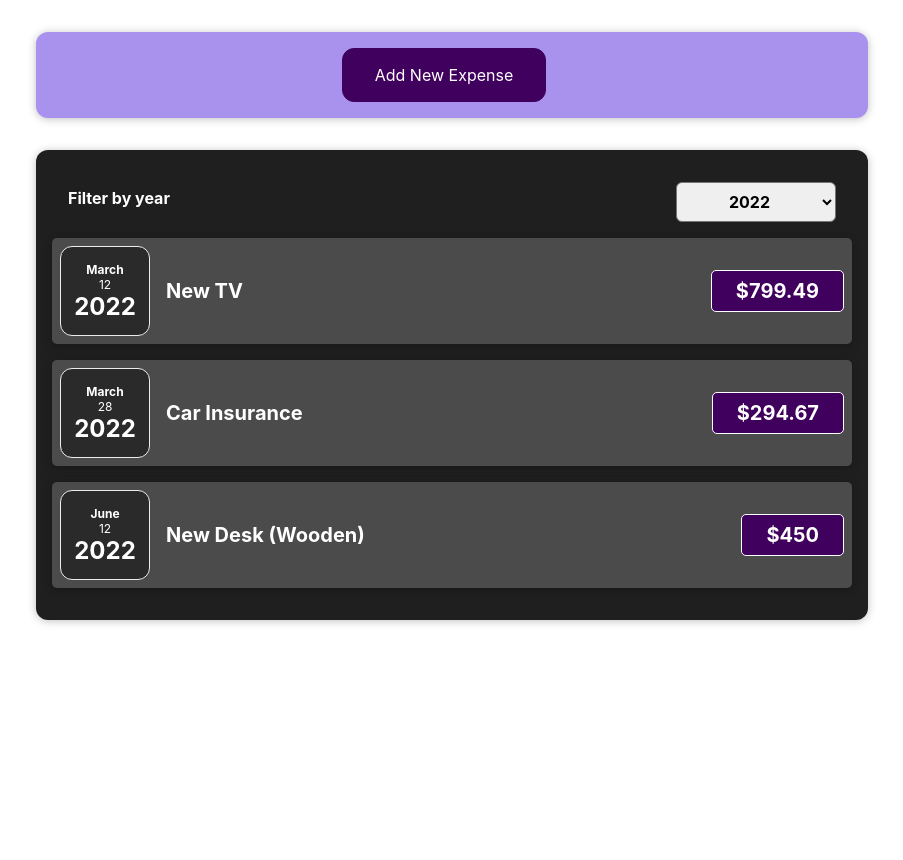
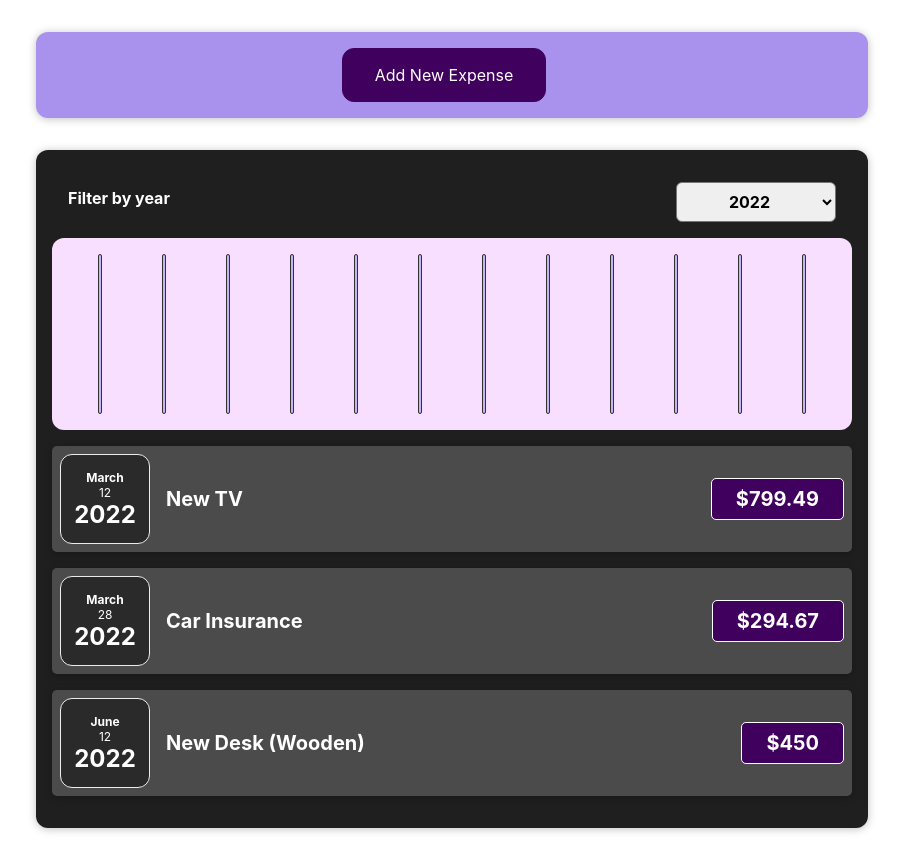
Before and after one commit to Esa-Gavin/Expense-Tracker, a React (Create React App) app: page / in a window 1280 px wide. Shown: the whole page, without its empty margins (188-1091 px from the left). Before the commit the page ends 800 px from the top, so only its background shows below. Built offline with nearby package versions, Linux system fonts and the light colour scheme.

Commit message:
add expenses chart component to the main expenses component

```diff
--- a/src/components/Chart/Chart.js
+++ b/src/components/Chart/Chart.js
@@ -15,7 +15,7 @@ const Chart = (props) => {
                 <ChatBar
                     key={dataPoint.label}
                     value={dataPoint.value}
-                    maxValue={null}
+                    maxValue={totalMaximum}
                     label={dataPoint.label} />)}
         </div>
     )
--- a/src/components/Expense/ExpenseMain.js
+++ b/src/components/Expense/ExpenseMain.js
@@ -4,6 +4,7 @@ import './ExpenseMain.css';
 import Card from '../UI/Card';
 import ExpensesFilter from './ExpensesFilter';
 import ExpenseList from './ExpenseList';
+import ExpensesChart from './ExpensesChart';
 
 
 const ExpenseMain = (props) => {
@@ -32,7 +33,8 @@ const ExpenseMain = (props) => {
 
             <Card className='expenses'>
                 <ExpensesFilter selected={filteredYear} onSaveSelectChangeHandler={saveSelectChangeHandler} />
-                <ExpenseList items={filteredMwaka}/>
+                <ExpensesChart />
+                <ExpenseList items={filteredMwaka} />
             </Card>
 
         </div>
```
